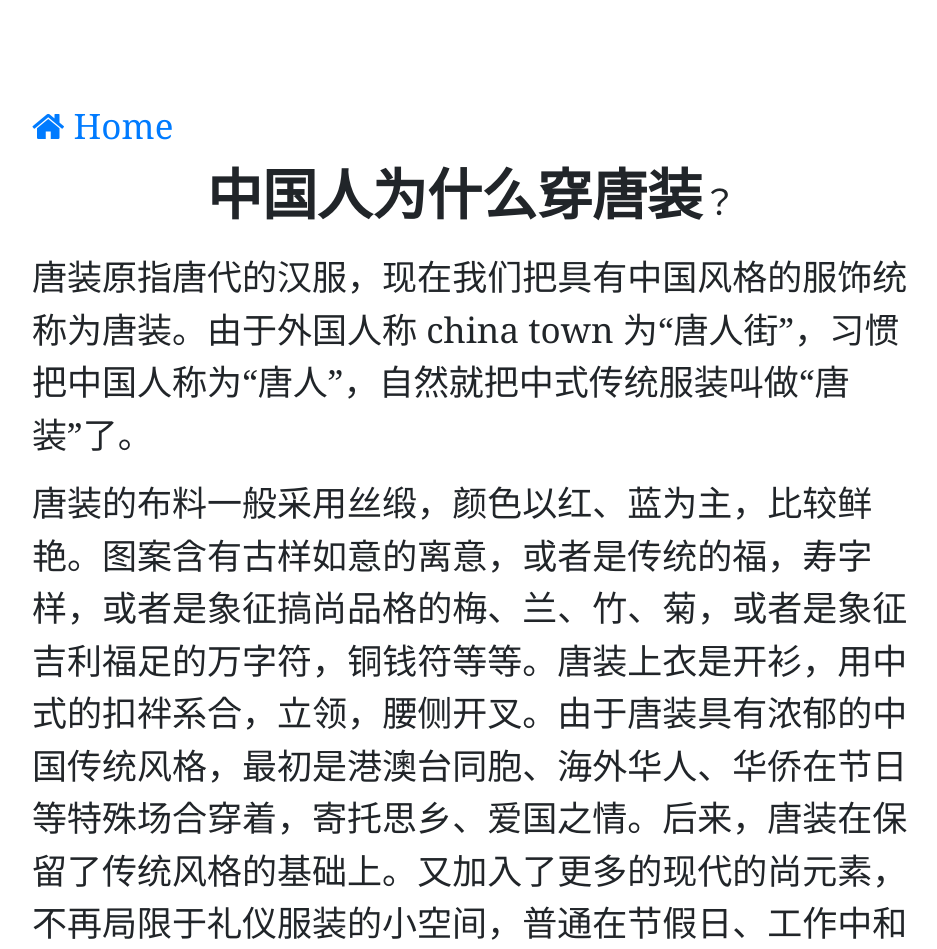
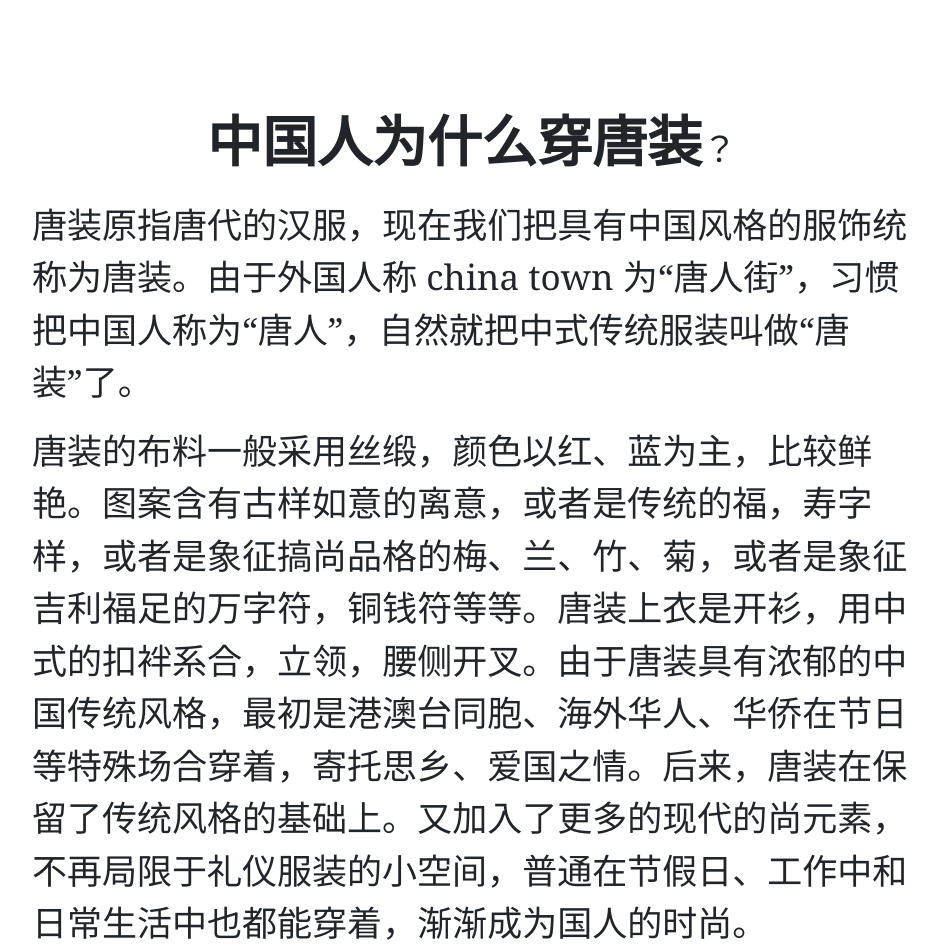
Before and after one commit to smithyworks/mandarin-annotator, a plain HTML site: page out/culture 1 - lesson 1.txt.html in a window 1280 px wide. Shown: the top 949 px of the page, without its empty margins (168-1105 px from the left). Drawn offline with Linux system fonts and the light colour scheme.

Commit message:
Commit updated html pages.

```diff
--- a/out/culture 1 - lesson 1.txt.html
+++ b/out/culture 1 - lesson 1.txt.html
@@ -1,4 +1,4 @@
-<html><head><meta name="viewport" content="width=device-width, initial-scale=0.7"><link rel="stylesheet" href="bootstrap.min.css"><link rel="stylesheet" type="text/css" href="style.css"><link rel="stylesheet" type="text/css" href="font-awesome-4.7.0/css/font-awesome.min.css"></head><body><a href="/"><i class="fa fa-home" aria-hidden="true"></i> Home</a>
+<html><head><meta name="viewport" content="width=device-width, initial-scale=0.7"><link rel="stylesheet" href="bootstrap.min.css"><link rel="stylesheet" type="text/css" href="style.css"><link rel="stylesheet" type="text/css" href="font-awesome-4.7.0/css/font-awesome.min.css"></head><body>
 <p class="a">
 <span class="simplified" data-toggle="popover" data-html="true" data-trigger="hover" data-delay="300" data-placement="bottom" data-content="<h5>中国 | 中國</h5><h6>zhōng gúo</h6><ul><li>China</li></ul>">中国</span><span class="simplified" data-toggle="popover" data-html="true" data-trigger="hover" data-delay="300" data-placement="bottom" data-content="<h5>人 | 人</h5><h6>rén</h6><ul><li>man</li><li>person</li><li>people</li><li>CL:個|个[ge4],位[wei4]</li></ul>">人</span><span class="simplified" data-toggle="popover" data-html="true" data-trigger="hover" data-delay="300" data-placement="bottom" data-content="<h5>为什么 | 為什麼</h5><h6>wèi shén me</h6><ul><li>why?</li><li>for what reason?</li></ul>">为什么</span><span class="simplified" data-toggle="popover" data-html="true" data-trigger="hover" data-delay="300" data-placement="bottom" data-content="<h5>穿 | 穿</h5><h6>chūan</h6><ul><li>to wear</li><li>to put on</li><li>to dress</li><li>to bore through</li><li>to pierce</li><li>to perforate</li><li>to penetrate</li><li>to pass through</li><li>to thread</li></ul>">穿</span><span class="simplified" data-toggle="popover" data-html="true" data-trigger="hover" data-delay="300" data-placement="bottom" data-content="<h5>唐装 | 唐裝</h5><h6>táng zhūang</h6><ul><li>Tang suit (traditional Chinese jacket)</li></ul>">唐装</span>？</p>
 <p >
```
Also changed, not shown: out/culture 1 - lesson 2.txt.html (+1 -1 lines), out/culture 3 - lesson 1.txt.html (+1 -1 lines), out/culture 3 - lesson 3.txt.html (+1 -1 lines).
